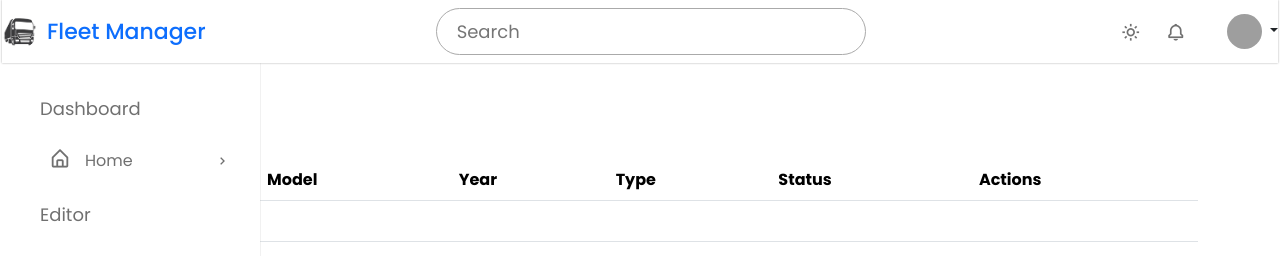
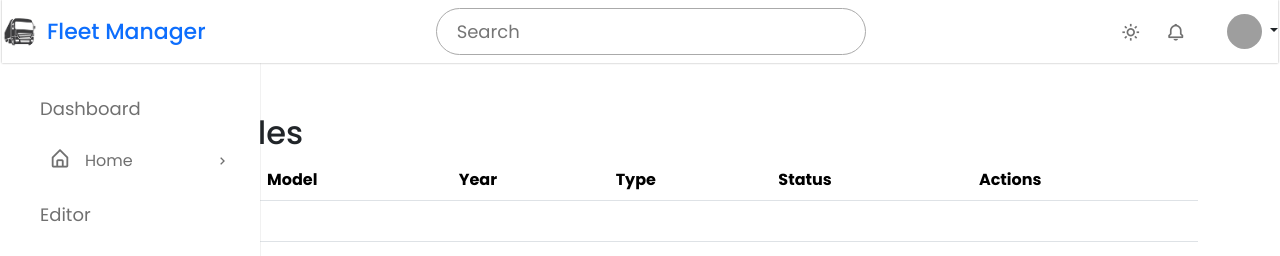
Before and after one commit to GGurol/fleet_manager, a Django app: page /light/ in a window 1280 px wide. Shown: the top 256 px of the page. Run offline with Django 4.2, Linux system fonts and the light colour scheme; the visitor is signed in with stand-in values (Sample User, id 1); data that the repository does not hold is empty; grey boxes are pictures that could not be loaded.

Commit message:
Fixed sub-page titles and pagination

```diff
--- a/fleet_manager/templates/fleet_manager/asset_list.html
+++ b/fleet_manager/templates/fleet_manager/asset_list.html
@@ -1,7 +1,8 @@
 {% extends "fleet_manager/layout.html" %} {% load static %} {% load humanize %}
 {% block body %}
 <div class="asset-list">
-    <h2>All Assets</h2>
+    <h2>{{ title }}</h2>
+
     <table class="table">
         <thead>
             <tr>
--- a/fleet_manager/templates/fleet_manager/licensing.html
+++ b/fleet_manager/templates/fleet_manager/licensing.html
@@ -63,6 +63,7 @@
         {% endif %}
     </ul>
 </nav>
+<br>
 
 <h2>Monthly Expiry Summary</h2>
 <table class="table">
--- a/fleet_manager/views.py
+++ b/fleet_manager/views.py
@@ -107,34 +107,60 @@ def edit_profile(request):
 
 def asset_list(request):
     assets = Asset.objects.filter(status='Active')
+    title = "All Assets"
 
     paginator = Paginator(assets, 10)
     page_number = request.GET.get("page")
     assets = paginator.get_page(page_number)
-    return render(request, 'fleet_manager/asset_list.html', {'assets': assets})
+
+    return render(request, 'fleet_manager/asset_list.html', {'assets': assets, 'title': title})
 
 
 def truck_list(request):
     filtered_assets = Asset.objects.filter(
         vehicle_type='Truck', status='Active')
-    return render(request, 'fleet_manager/asset_list.html', {'assets': filtered_assets})
+    title = "Trucks"
+
+    paginator = Paginator(filtered_assets, 10)
+    page_number = request.GET.get("page")
+    filtered_assets = paginator.get_page(page_number)
+
+    return render(request, 'fleet_manager/asset_list.html', {'assets': filtered_assets, 'title': title})
 
 
 def trailer_list(request):
     filtered_assets = Asset.objects.filter(
         vehicle_type='Trailer', status='Active')
-    return render(request, 'fleet_manager/asset_list.html', {'assets': filtered_assets})
+    title = "Trailers"
+
+    paginator = Paginator(filtered_assets, 10)
+    page_number = request.GET.get("page")
+    filtered_assets = paginator.get_page(page_number)
+
+    return render(request, 'fleet_manager/asset_list.html', {'assets': filtered_assets, 'title': title})
 
 
 def light_list(request):
     filtered_assets = Asset.objects.filter(
         vehicle_type='Light Vehicle', status='Active')
-    return render(request, 'fleet_manager/asset_list.html', {'assets': filtered_assets})
+    title = "Light Vehicles"
+
+    paginator = Paginator(filtered_assets, 10)
+    page_number = request.GET.get("page")
+    filtered_assets = paginator.get_page(page_number)
+
+    return render(request, 'fleet_manager/asset_list.html', {'assets': filtered_assets, 'title': title})
 
 
 def inactive_list(request):
     filtered_assets = Asset.objects.filter(status='Inactive')
-    return render(request, 'fleet_manager/asset_list.html', {'assets': filtered_assets})
+    title = "Inactive Vehicles"
+
+    paginator = Paginator(filtered_assets, 10)
+    page_number = request.GET.get("page")
+    filtered_assets = paginator.get_page(page_number)
+
+    return render(request, 'fleet_manager/asset_list.html', {'assets': filtered_assets, 'title': title})
 
 
 def finance_summary(request):
```
Also changed, not shown: README.md, 1 other file.
